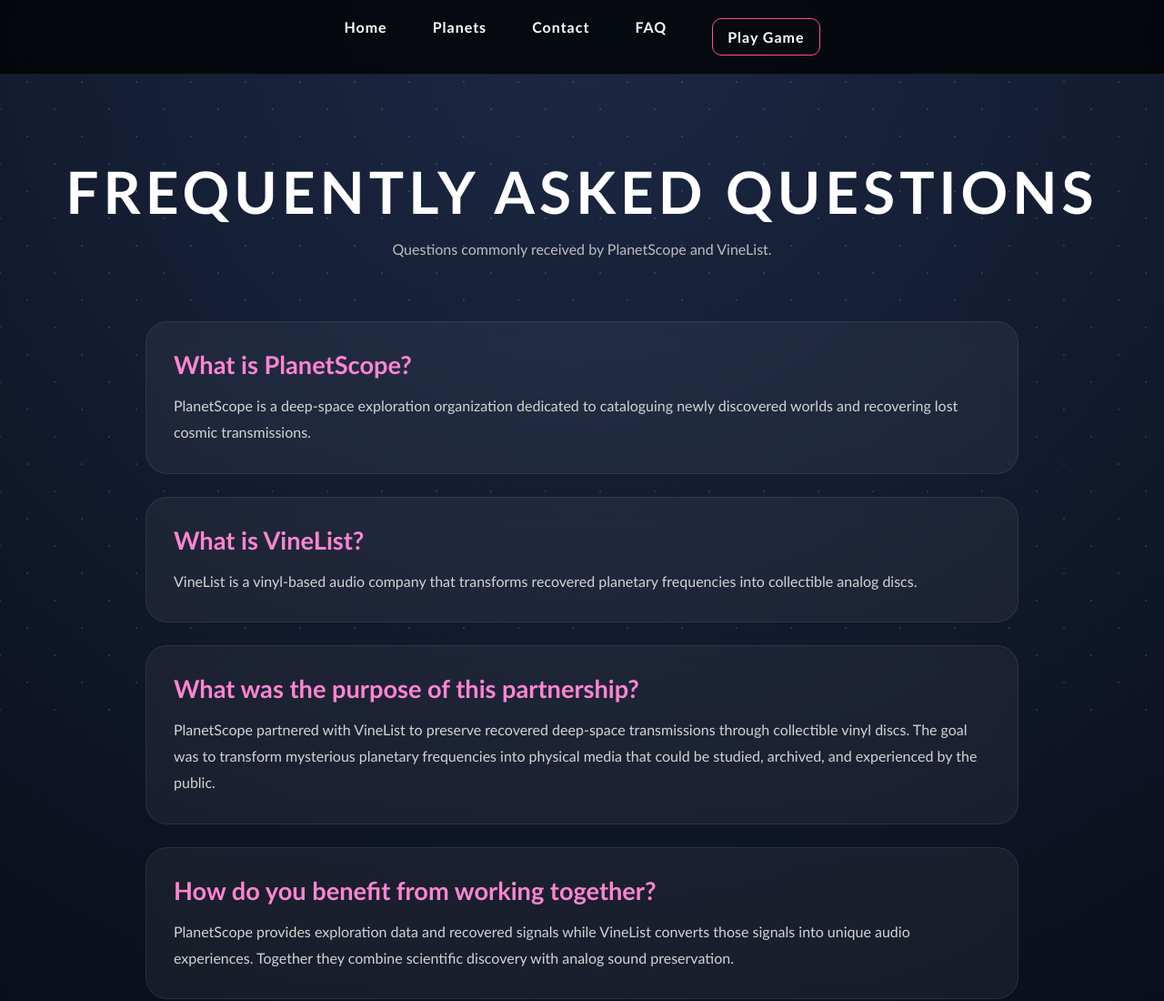
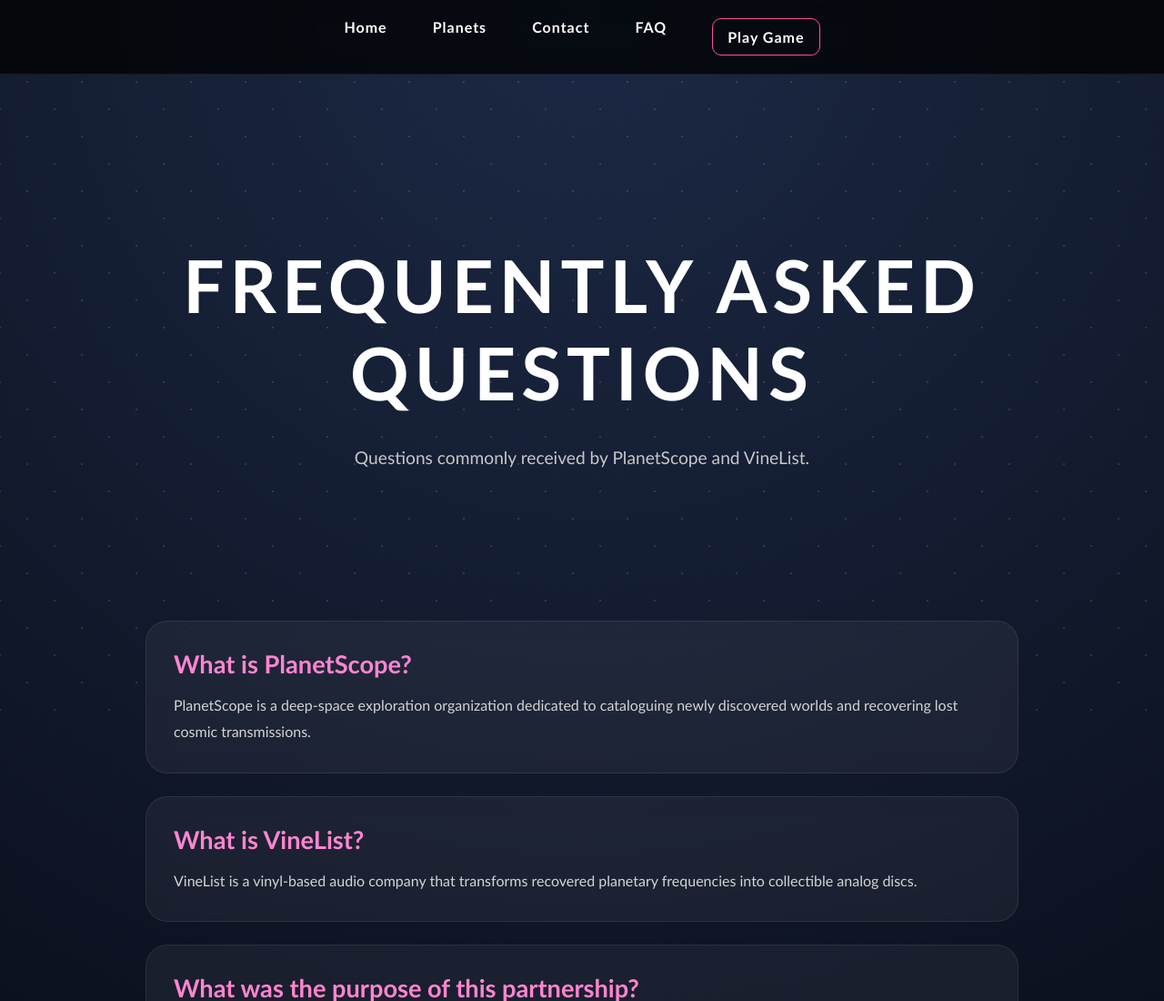
Before and after one commit to shayanyasir1/PS-X-V, a plain HTML site: page Questions.html in a window 1280 px wide. Shown: the top 1100 px of the page at 91% size. Drawn offline with Linux system fonts and the light colour scheme.

Commit message:
Add files via upload

```diff
--- a/Questions.html
+++ b/Questions.html
@@ -48,7 +48,36 @@ body{
     overflow-x:hidden;
 }
 
-/* ===== STARS ===== */
+.hero{
+    min-height:55vh;
+
+    display:flex;
+    justify-content:center;
+    align-items:center;
+    flex-direction:column;
+
+    text-align:center;
+
+    padding:40px 20px;
+}
+
+.hero h1{
+    font-size:5rem;
+    letter-spacing:6px;
+
+    margin-bottom:15px;
+
+    animation:fadeUp 1.2s ease;
+}
+
+.hero p{
+    color:#c7c7c7;
+    font-size:1.2rem;
+    max-width:700px;
+    line-height:1.7;
+
+    animation:fadeUp 1.8s ease;
+}
 
 .stars{
     position:fixed;
@@ -201,7 +230,7 @@ header p{
 <!-- HEADER -->
 
 <header>
-
+<section class="hero">
 <h1>FREQUENTLY ASKED QUESTIONS</h1>
 
 <p>
@@ -342,6 +371,6 @@ MORE QUESTIONS MAY BE ADDED IN FUTURE TRANSMISSIONS
 </div>
 
 </section>
-
+</section>
 </body>
 </html>
```
Also changed, not shown: Contact.html (+1 -1 lines), INDEX.html (+4 -7 lines).
